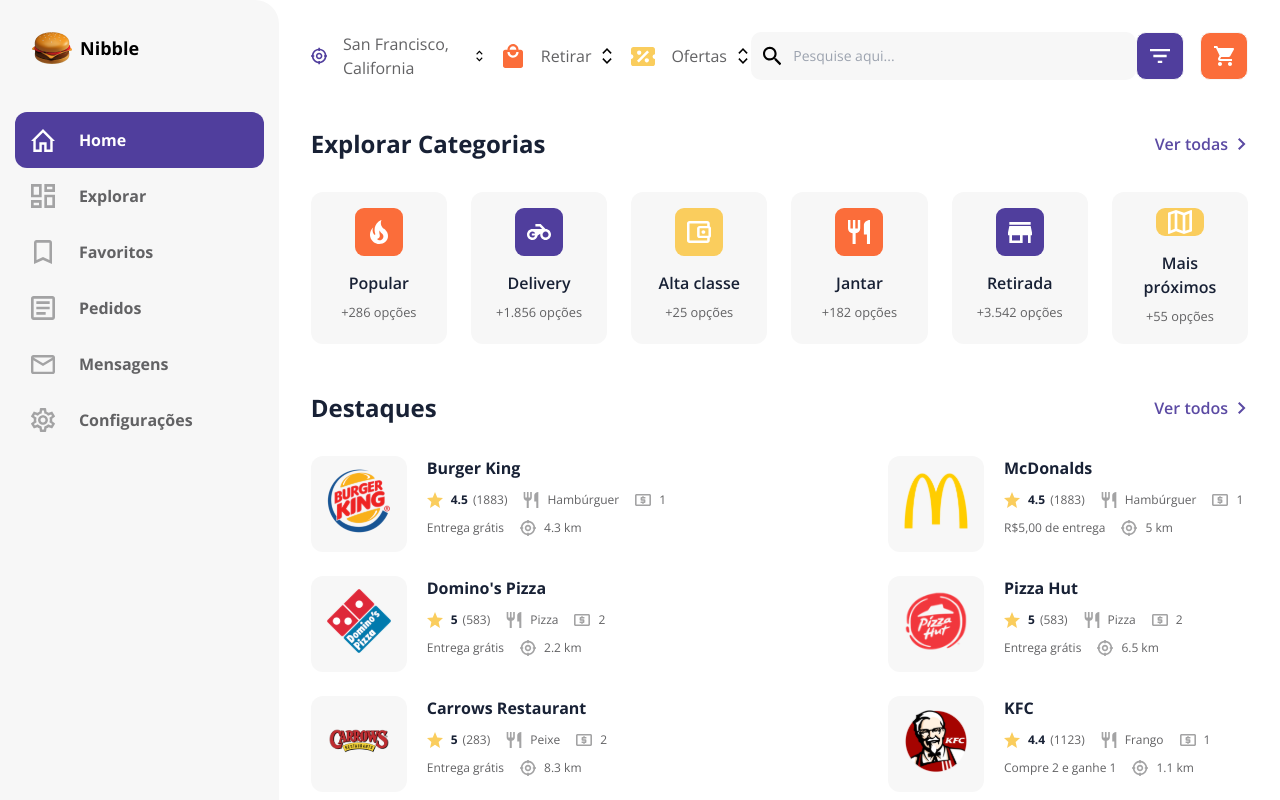
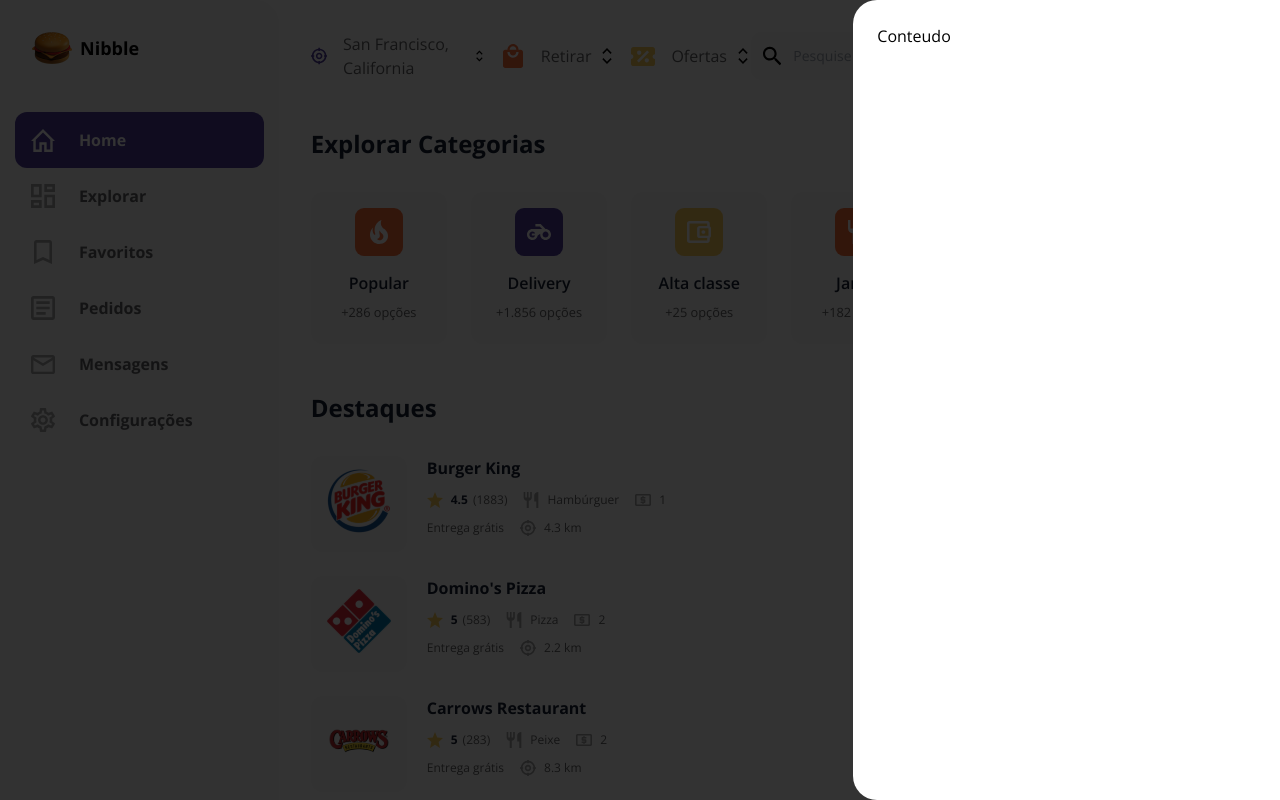
Before and after one commit to guilhermeomt/delivery-app, a Next.js app: page / in a window 1280 px wide. Both pictures are taken after a click on the button 1160 px from the left and 56 px from the top of the page. Shown: the top 800 px of the page. Built offline with nearby package versions, Linux system fonts and the light colour scheme.

Commit message:
feat: implement filter modal

```diff
--- /dev/null
+++ b/components/FilterModal/index.tsx
@@ -0,0 +1,19 @@
+import React from "react";
+import { useFilter } from "stores";
+import Styles from "./styles.module.css";
+
+export const FilterModal = () => {
+  const { isOpen } = useFilter((store) => store.state);
+  const { toggleModal } = useFilter((store) => store);
+
+  return (
+    <>
+      {isOpen && (
+        <div className={Styles.modal}>
+          <div className={Styles.content}>Conteudo</div>
+          <div className={Styles.overlay} onClick={toggleModal}></div>
+        </div>
+      )}
+    </>
+  );
+};
--- /dev/null
+++ b/components/FilterModal/styles.module.css
@@ -0,0 +1,12 @@
+.modal {
+  @apply block;
+}
+
+.overlay {
+  @apply top-0 fixed w-screen h-screen z-40 bg-black opacity-80;
+}
+
+.content {
+  @apply fixed top-0 right-0 w-1/3 z-50 h-screen;
+  @apply bg-white p-6 rounded-tl-3xl rounded-bl-3xl;
+}
--- a/components/Navbar/index.tsx
+++ b/components/Navbar/index.tsx
@@ -1,9 +1,12 @@
 import React from "react";
 import Link from "next/link";
 import { IconBase, SearchBar } from "..";
+import { useFilter } from "stores";
 import Styles from "./styles.module.css";
 
 export function Navbar() {
+  const { toggleModal } = useFilter((store) => store);
+
   return (
     <div className={Styles.navbar}>
       <ul className={Styles.nav}>
@@ -37,7 +40,7 @@
       </ul>
       <SearchBar />
       <div className="flex gap-4">
-        <button className={Styles.filter_button}>
+        <button className={Styles.filter_button} onClick={toggleModal}>
           <IconBase iconName="filter" size={20} color="#fff" />
         </button>
         <button className={Styles.cart_button}>
--- a/components/PageTemplate/index.tsx
+++ b/components/PageTemplate/index.tsx
@@ -1,5 +1,5 @@
 import React from "react";
-import { Navbar, PageHead, Sidebar } from "..";
+import { FilterModal, Navbar, PageHead, Sidebar } from "..";
 
 type PageTemplateProps = {
   children: React.ReactNode | React.ReactNode[];
@@ -17,6 +17,7 @@
   return (
     <>
       <PageHead title={title} description={description} keywords={keywords} />
+      <FilterModal />
       <div className="container m-auto flex">
         <Sidebar />
         <div className="grow p-8">
--- a/components/index.ts
+++ b/components/index.ts
@@ -14,3 +14,4 @@
 export * from "./ItemDetails";
 export * from "./SearchBar";
 export * from "./PageTemplate";
+export * from "./FilterModal";
--- a/package.json
+++ b/package.json
@@ -12,7 +12,8 @@
     "next": "12.1.5",
     "react": "18.0.0",
     "react-dom": "18.0.0",
-    "react-icons": "^4.3.1"
+    "react-icons": "^4.3.1",
+    "zustand": "^4.0.0-rc.1"
   },
   "devDependencies": {
     "@types/node": "17.0.27",
--- /dev/null
+++ b/stores/Filter/index.tsx
@@ -0,0 +1,22 @@
+import create, { SetState } from "zustand";
+
+type FilterState = {
+  state: {
+    isOpen: boolean;
+  };
+  toggleModal: () => void;
+};
+
+export const useFilter = create<FilterState>((set: SetState<FilterState>) => {
+  const initialState = {
+    isOpen: false,
+  };
+
+  return {
+    state: {
+      ...initialState,
+    },
+    toggleModal: () =>
+      set(({ state: { isOpen } }) => ({ state: { isOpen: !isOpen } })),
+  };
+});
--- /dev/null
+++ b/stores/index.ts
@@ -0,0 +1 @@
+export * from "./Filter";
```
Also changed, not shown: 1 other file (tests, documents, lock files or other folders).
